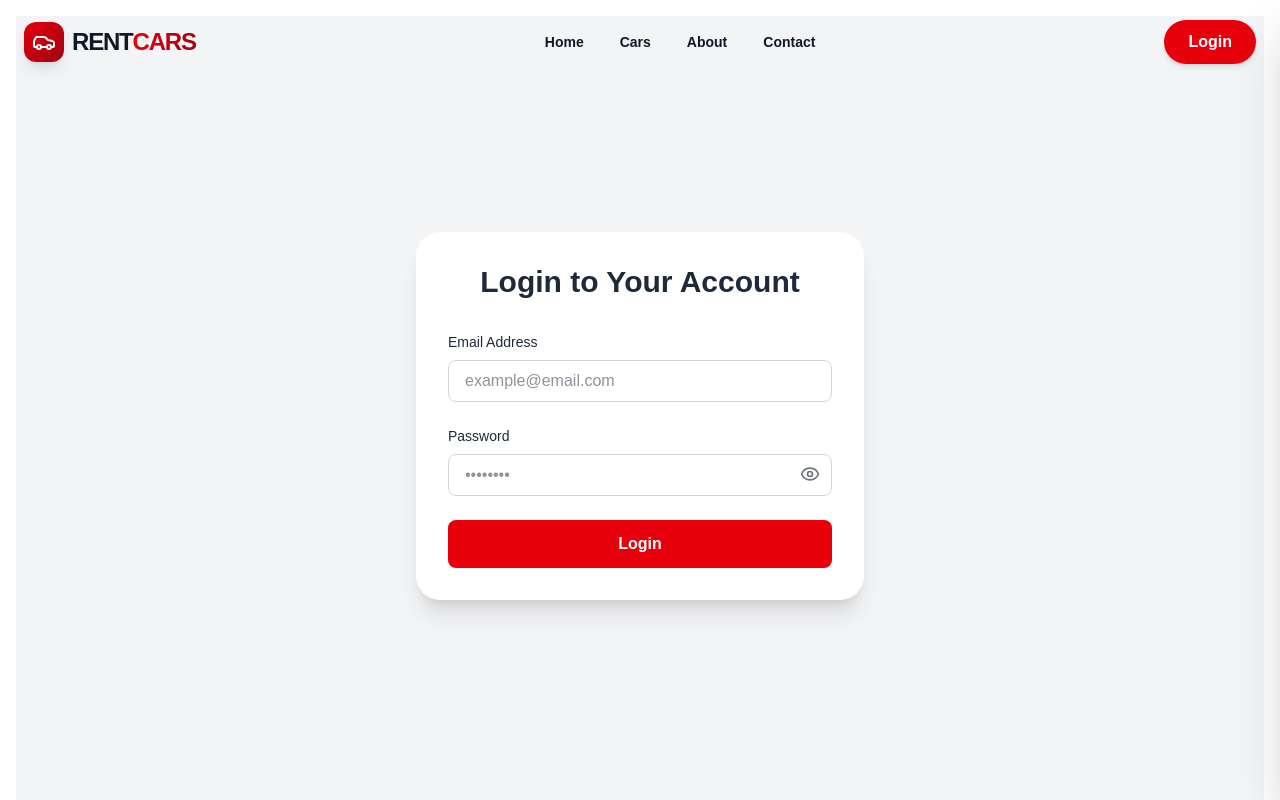
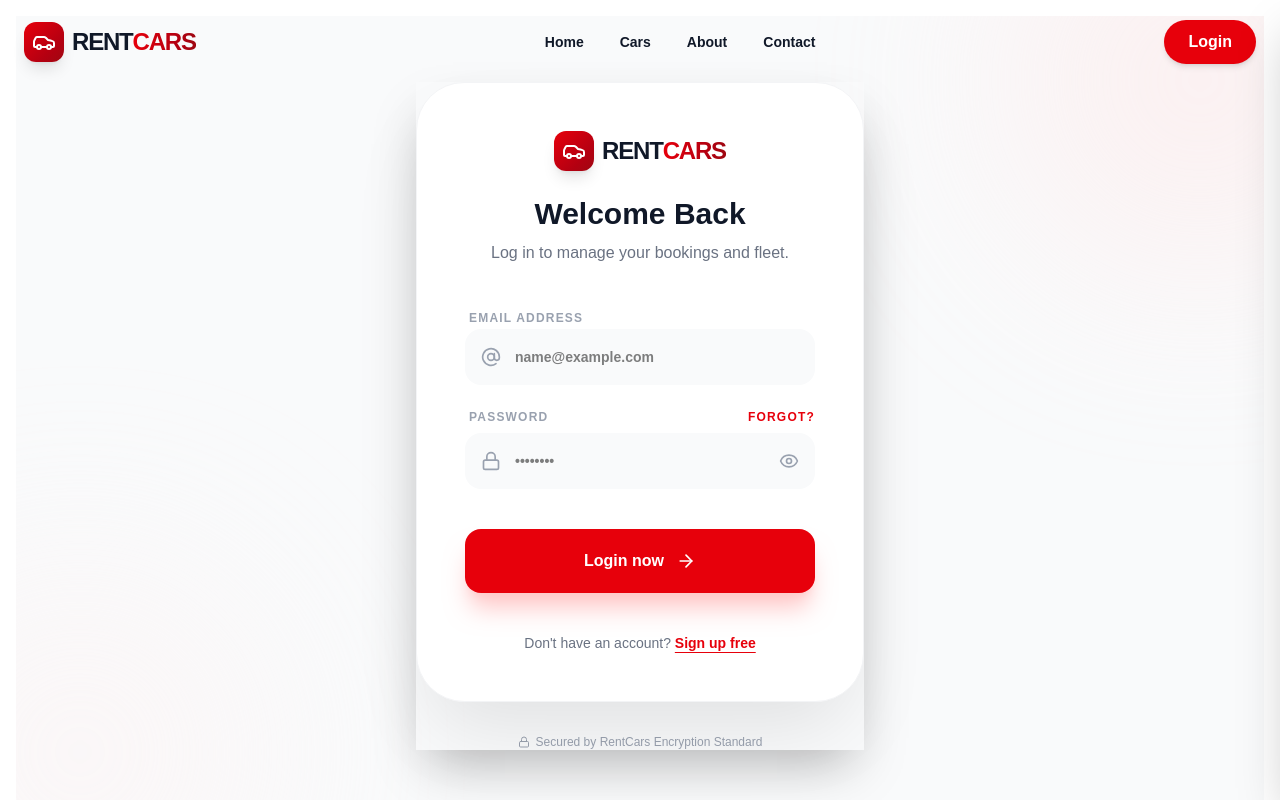
Before and after one commit to nordine-dev/rental-cars, a React (Vite) app in the folder Frontend/: page /login in a window 1280 px wide. Shown: the top 800 px of the page. Built offline with nearby package versions, Linux system fonts and the light colour scheme; no server answers.

Commit message:
feat: implement a new login page component with form handling, Redux integration, and UI.

```diff
--- a/Frontend/src/pages/Login.jsx
+++ b/Frontend/src/pages/Login.jsx
@@ -1,75 +1,153 @@
-import React, { useState } from "react";
-import { Eye, EyeOff } from "lucide-react";
+import React, { useState, useEffect } from "react";
+import { Eye, EyeOff, Mail, Lock, LogIn, AtSign, ArrowRight, Car } from "lucide-react";
 import { useDispatch } from 'react-redux';
 import { login } from "../redux/actions/userActions";
-import { useNavigate } from "react-router-dom";
-
+import { useNavigate, Link } from "react-router-dom";
 
 export default function AuthPage() {
   const dispatch = useDispatch();
   const navigator = useNavigate();
   const [showPassword, setShowPassword] = useState(false);
+  const [isLoaded, setIsLoaded] = useState(false);
+  const [isLoggingIn, setIsLoggingIn] = useState(false);
+
+  useEffect(() => {
+    setIsLoaded(true);
+  }, []);
 
   const [form, setForm] = useState({
     email: "",
     password: "",
   });
 
+  const handelLogin = (e) => {
+    e.preventDefault();
+    setIsLoggingIn(true);
+    // Preserving existing logic
+    dispatch(login(form.email, form.password, navigator));
 
-  const handelLogin = () => {
-    dispatch(login(form.email, form.password, navigator));
+    // Resetting loading state after a delay if redirect doesn't happen immediately
+    setTimeout(() => setIsLoggingIn(false), 2000);
   };
 
   return (
-    <div className="min-h-screen bg-gray-100 flex items-center justify-center px-4">
-      <div className="bg-white rounded-3xl shadow-xl max-w-md w-full p-8 text-gray-800">
-        <h2 className="text-3xl font-bold mb-8 text-center">
-          Login to Your Account
+    <div className="min-h-screen bg-gray-50 flex items-center justify-center px-4 relative overflow-hidden">
+      {/* Background Decorative Elements */}
+      <div className="absolute top-0 right-0 -mr-32 -mt-32 w-96 h-96 bg-red-100 rounded-full blur-[100px] opacity-40"></div>
+      <div className="absolute bottom-0 left-0 -ml-32 -mb-32 w-96 h-96 bg-red-50 rounded-full blur-[100px] opacity-40"></div>
+
+      <div className={`max-w-md w-full transition-all duration-1000 transform ${isLoaded ? 'translate-y-0 opacity-100 shadow-2xl' : 'translate-y-10 opacity-0'}`}>
+        <div className="bg-white rounded-[3rem] shadow-[0_40px_80px_-15px_rgba(0,0,0,0.1)] border border-gray-100 p-10 md:p-12 relative z-10">
+
+          {/* Logo / Branding */}
+          <div className="flex flex-col items-center mb-10 text-center">
+            <Link to="/" className="flex items-center space-x-2 group mb-6">
+              <div className="bg-gradient-to-br from-red-600 to-red-800 p-2 rounded-xl shadow-lg group-hover:scale-110 transition-transform">
+                <Car className="text-white" size={24} />
+              </div>
+              <div className="text-2xl font-black tracking-tighter">
+                <span className="text-gray-900">RENT</span>
+                <span className="bg-gradient-to-r from-red-600 to-red-800 bg-clip-text text-transparent">CARS</span>
+              </div>
+            </Link>
+            <h2 className="text-3xl font-black text-gray-900 leading-tight">
+              Welcome Back
             </h2>
+            <p className="text-gray-500 font-medium mt-2">
+              Log in to manage your bookings and fleet.
+            </p>
+          </div>
 
-        <form className="space-y-6" onSubmit={(e) => e.preventDefault()}>
-          <div>
-            <label className="block mb-2 text-sm font-medium">
+          <form className="space-y-6" onSubmit={handelLogin}>
+            {/* Email Field */}
+            <div className="space-y-2">
+              <label className="text-xs font-black text-gray-400 uppercase tracking-widest ml-1">
                 Email Address
               </label>
+              <div className="relative group">
+                <AtSign className="absolute left-4 top-1/2 -translate-y-1/2 text-gray-400 group-focus-within:text-red-600 transition-colors" size={20} />
                 <input
                   type="email"
                   value={form.email}
                   onChange={(e) => setForm({ ...form, email: e.target.value })}
-              placeholder="example@email.com"
-              className="w-full px-4 py-2 rounded-lg border border-gray-300 focus:outline-none focus:ring-2 focus:ring-red-500"
+                  placeholder="name@example.com"
+                  className="w-full bg-gray-50 border-2 border-transparent focus:border-red-600/20 py-4 pl-12 pr-4 rounded-2xl text-sm font-bold focus:outline-none focus:ring-4 focus:ring-red-600/5 transition-all"
                   required
                 />
               </div>
+            </div>
 
-          <div className="relative">
-            <label className="block mb-2 text-sm font-medium">Password</label>
+            {/* Password Field */}
+            <div className="space-y-2">
+              <div className="flex justify-between items-center ml-1">
+                <label className="text-xs font-black text-gray-400 uppercase tracking-widest">
+                  Password
+                </label>
+                <Link to="/forgot-password" size="sm" className="text-xs font-black text-red-600 uppercase tracking-widest hover:text-red-700 transition-colors">
+                  Forgot?
+                </Link>
+              </div>
+              <div className="relative group">
+                <Lock className="absolute left-4 top-1/2 -translate-y-1/2 text-gray-400 group-focus-within:text-red-600 transition-colors" size={20} />
                 <input
                   type={showPassword ? "text" : "password"}
                   value={form.password}
                   onChange={(e) => setForm({ ...form, password: e.target.value })}
                   placeholder="••••••••"
-              className="w-full px-4 py-2 rounded-lg border border-gray-300 focus:outline-none focus:ring-2 focus:ring-red-500"
+                  className="w-full bg-gray-50 border-2 border-transparent focus:border-red-600/20 py-4 pl-12 pr-12 rounded-2xl text-sm font-bold focus:outline-none focus:ring-4 focus:ring-red-600/5 transition-all"
                   required
                 />
                 <button
                   type="button"
                   onClick={() => setShowPassword(!showPassword)}
-              className="absolute right-3 top-[38px] text-gray-500 hover:text-red-600"
+                  className="absolute right-4 top-1/2 -translate-y-1/2 text-gray-400 hover:text-red-600 transition-colors"
                   aria-label={showPassword ? "Hide password" : "Show password"}
                 >
                   {showPassword ? <EyeOff size={20} /> : <Eye size={20} />}
                 </button>
               </div>
+            </div>
 
+            {/* Submit Button */}
+            <div className="pt-4">
               <button
                 type="submit"
-            className="w-full bg-red-600 text-white font-semibold py-3 rounded-lg hover:bg-red-700 transition"
-            onClick={handelLogin}
+                disabled={isLoggingIn}
+                className={`w-full bg-red-600 hover:bg-red-700 text-white font-black py-5 rounded-2xl shadow-xl shadow-red-200 transition-all flex items-center justify-center space-x-3 active:scale-[0.98] ${
+                  isLoggingIn ? 'opacity-70 cursor-not-allowed' : ''
+                }`}
               >
-            Login
+                {isLoggingIn ? (
+                  <div className="w-6 h-6 border-4 border-white/30 border-t-white rounded-full animate-spin"></div>
+                ) : (
+                  <>
+                    <span>Login now</span>
+                    <ArrowRight size={20} />
+                  </>
+                )}
               </button>
+            </div>
           </form>
+
+          {/* Footer Links */}
+          <div className="mt-10 text-center">
+            <p className="text-sm text-gray-500 font-medium">
+              Don't have an account?{" "}
+              <Link
+                to="/register"
+                className="text-red-600 font-bold hover:text-red-700 underline underline-offset-4 transition-colors"
+              >
+                Sign up free
+              </Link>
+            </p>
+          </div>
+        </div>
+
+        {/* Bottom Trust Badge */}
+        <p className="mt-8 text-center text-gray-400 text-xs font-medium flex items-center justify-center">
+          <Lock size={12} className="mr-1.5" />
+          Secured by RentCars Encryption Standard
+        </p>
       </div>
     </div>
   );
```
Lines whose indentation alone changed are shown as unchanged.
